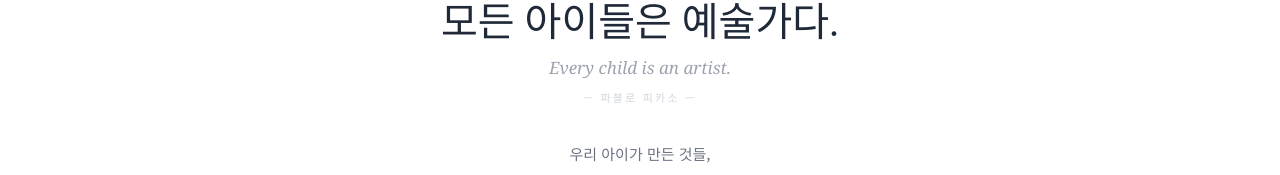
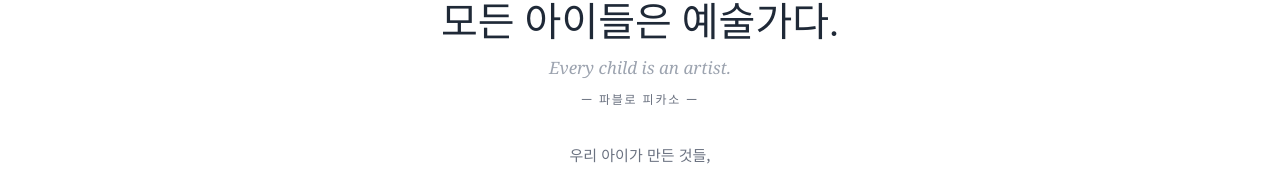
Before and after one commit to 2sangkr/ria-wrist-garden, a Next.js app: page / in a window 1280 px wide. Shown: the part 357-532 px from the top of the page. Built offline with nearby package versions, Linux system fonts and the light colour scheme; no server answers; the database is empty; a web font is replaced by a local one.

Commit message:
피카소 출처 텍스트 진하게

```diff
--- a/src/app/page.tsx
+++ b/src/app/page.tsx
@@ -82,7 +82,7 @@ export default async function HomePage() {
           >
             Every child is an artist.
           </p>
-          <p className="text-[11px] text-gray-300 mt-2 tracking-[0.2em]">— 파블로 피카소 —</p>
+          <p className="text-[12px] text-gray-500 mt-2 tracking-[0.15em] font-medium">— 파블로 피카소 —</p>
 
           <p
             className="text-[14px] sm:text-[15px] text-gray-500 mt-8 leading-[2]"
```
